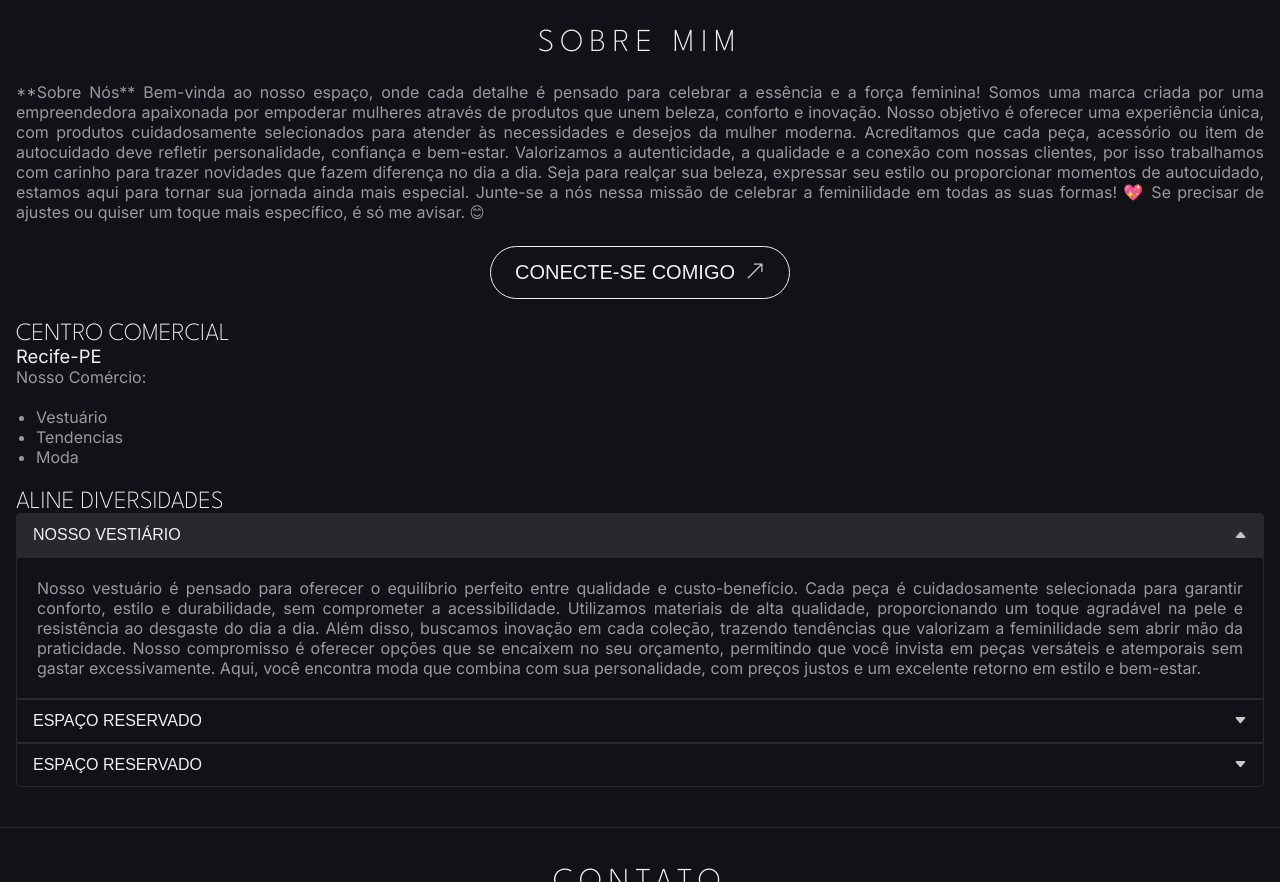
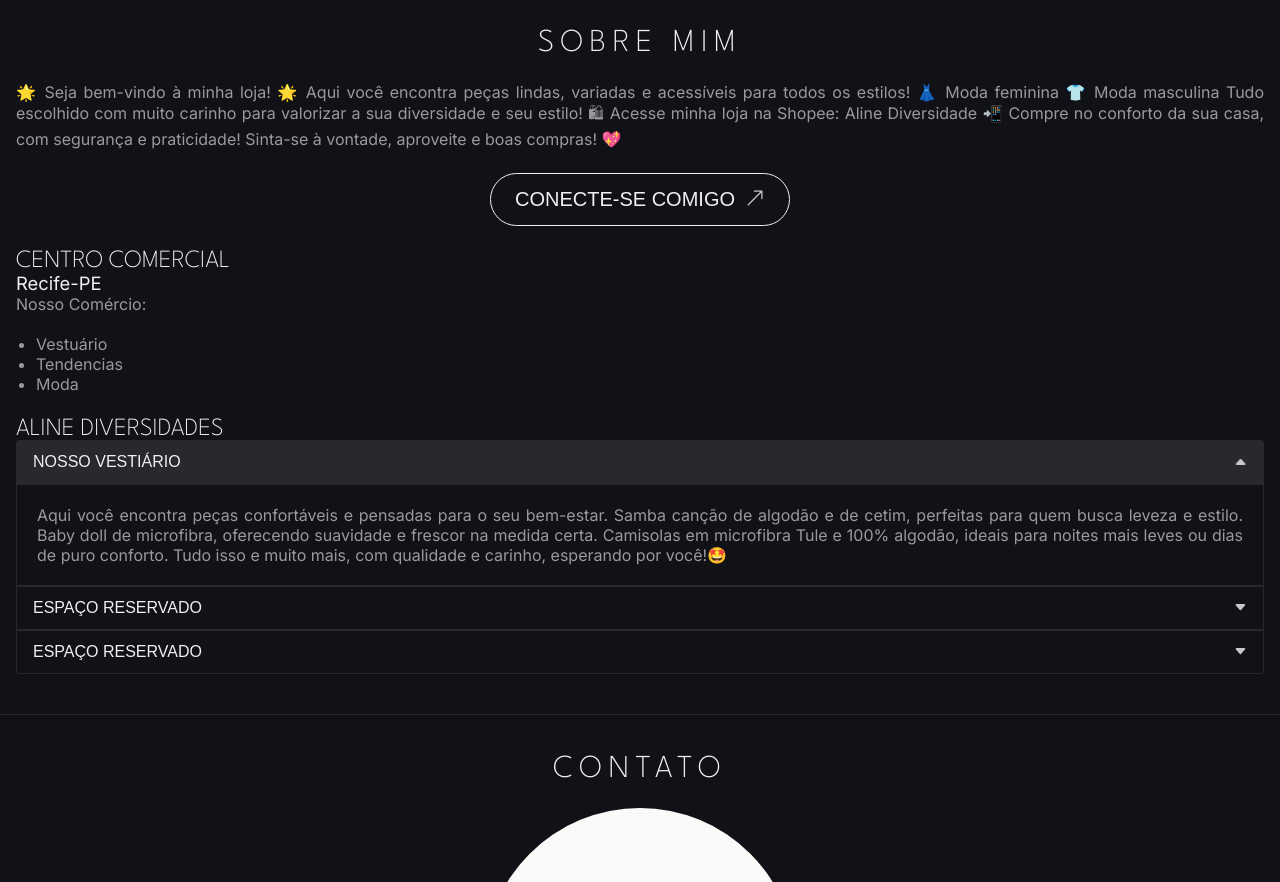
Before and after one commit to Sergioaero1/Aline, a plain HTML site: page index.html in a window 1280 px wide. Shown: the part 2912-3794 px from the top of the page. Drawn offline with nearby package versions, Linux system fonts and the light colour scheme.

Commit message:
UP
change 'Sobre'

```diff
--- a/index.html
+++ b/index.html
@@ -241,18 +241,15 @@
       <div class="about__description">
         <h2>Sobre mim</h2>
         <p>
-          **Sobre Nós**
-
-            Bem-vinda ao nosso espaço, onde cada detalhe é pensado para celebrar a essência e a força feminina! Somos uma marca criada por uma empreendedora apaixonada por empoderar mulheres através de produtos que unem beleza, conforto e inovação.
-
-            Nosso objetivo é oferecer uma experiência única, com produtos cuidadosamente selecionados para atender às necessidades e desejos da mulher moderna. Acreditamos que cada peça, acessório ou item de autocuidado deve refletir personalidade, confiança e bem-estar.
-
-            Valorizamos a autenticidade, a qualidade e a conexão com nossas clientes, por isso trabalhamos com carinho para trazer novidades que fazem diferença no dia a dia. Seja para realçar sua beleza, expressar seu estilo ou proporcionar momentos de autocuidado, estamos aqui para tornar sua jornada ainda mais especial.
-
-            Junte-se a nós nessa missão de celebrar a feminilidade em todas as suas formas! 💖
-
-            Se precisar de ajustes ou quiser um toque mais específico, é só me avisar. 😊
-
+          🌟 Seja bem-vindo à minha loja! 🌟
+              Aqui você encontra peças lindas, variadas e acessíveis para todos os estilos!
+             👗 Moda feminina
+             👕 Moda masculina
+             Tudo escolhido com muito carinho para valorizar a sua diversidade e seu estilo!
+             🛍 Acesse minha loja na Shopee:
+             Aline Diversidade
+            📲 Compre no conforto da sua casa, com segurança e praticidade!
+             Sinta-se à vontade, aproveite e boas compras! 💖
         </p>
 
         <div class="description__buttons">
@@ -286,11 +283,12 @@
             </button>
             <div class="accordion__body">
               <p>
-                Nosso vestuário é pensado para oferecer o equilíbrio perfeito entre qualidade e custo-benefício. Cada peça é cuidadosamente selecionada para garantir conforto, estilo e durabilidade, sem comprometer a acessibilidade.
-
-                Utilizamos materiais de alta qualidade, proporcionando um toque agradável na pele e resistência ao desgaste do dia a dia. Além disso, buscamos inovação em cada coleção, trazendo tendências que valorizam a feminilidade sem abrir mão da praticidade.
-
-                Nosso compromisso é oferecer opções que se encaixem no seu orçamento, permitindo que você invista em peças versáteis e atemporais sem gastar excessivamente. Aqui, você encontra moda que combina com sua personalidade, com preços justos e um excelente retorno em estilo e bem-estar.
+                Aqui você encontra peças confortáveis e pensadas para o seu bem-estar.
+                Samba canção de algodão e de cetim, perfeitas para quem busca leveza e estilo.
+                Baby doll  de microfibra, oferecendo suavidade e frescor na medida certa.
+                Camisolas em microfibra Tule  e 100% algodão, ideais para noites mais leves
+                ou dias de puro conforto. Tudo isso e muito mais, com qualidade e carinho,
+                esperando por você!🤩
               </p>
             </div>
           </div>
```
